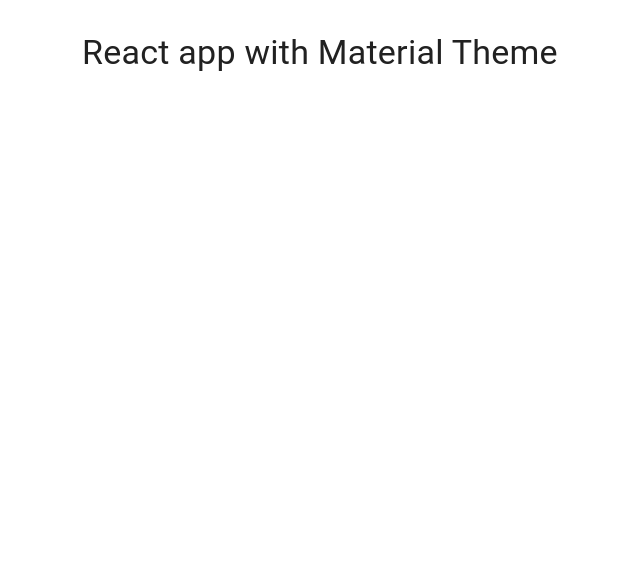
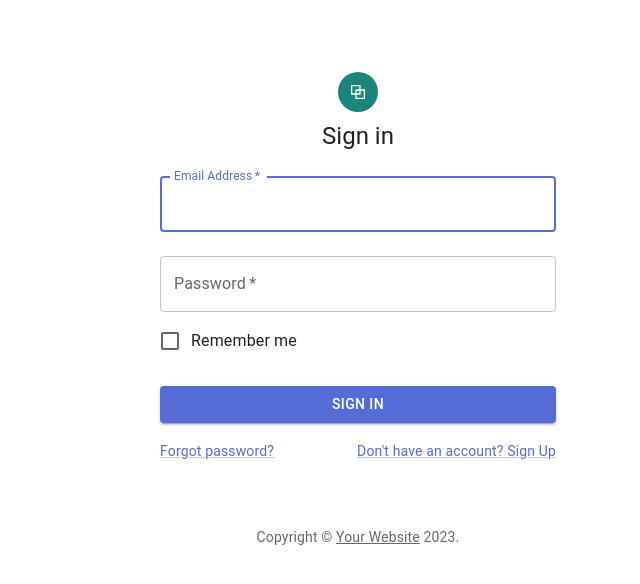
Before and after one commit to sachin96Boy/cba-assignment-react, a React (Vite) app: page / in a window 1280 px wide. Shown: the top 584 px of the page, without its empty margins (282-922 px from the left). Built offline with nearby package versions, Linux system fonts and the light colour scheme.

Commit message:
chor: routing and signinpage

```diff
--- a/package.json
+++ b/package.json
@@ -15,7 +15,10 @@
     "@fontsource/roboto": "^5.0.3",
     "@mui/material": "^5.13.6",
     "react": "^18.2.0",
-    "react-dom": "^18.2.0"
+    "react-dom": "^18.2.0",
+    "react-icons": "^4.10.1",
+    "react-router": "^6.14.0",
+    "react-router-dom": "^6.14.0"
   },
   "devDependencies": {
     "@types/react": "^18.0.37",
--- a/src/App.tsx
+++ b/src/App.tsx
@@ -1,16 +1,12 @@
-import Container from "@mui/material/Container";
-import Typography from "@mui/material/Typography";
-import Box from "@mui/material/Box";
+import { Route, Routes, Navigate } from "react-router-dom";
+import SignInScreen from "./pages/SigninScreen";
 
 function App() {
   return (
-    <Container maxWidth="sm">
-      <Box sx={{ my: 4 }}>
-        <Typography variant="h4" component="h1" gutterBottom>
-          React app with Material Theme
-        </Typography>
-      </Box>
-    </Container>
+    <Routes>
+      <Route path="/" element={<SignInScreen />} />
+      <Route path="*" element={<Navigate to={"/"} replace />} />
+    </Routes>
   );
 }
 
--- a/src/main.tsx
+++ b/src/main.tsx
@@ -3,12 +3,15 @@
 import App from "./App.tsx";
 import { CssBaseline, ThemeProvider } from "@mui/material";
 import theme from "./theme.tsx";
+import { BrowserRouter as Router } from "react-router-dom";
 
 ReactDOM.createRoot(document.getElementById("root") as HTMLElement).render(
   <React.StrictMode>
     <ThemeProvider theme={theme}>
       <CssBaseline />
-      <App />
+      <Router>
+        <App />
+      </Router>
     </ThemeProvider>
   </React.StrictMode>
 );
--- /dev/null
+++ b/src/pages/SigninScreen.tsx
@@ -0,0 +1,111 @@
+import * as React from "react";
+import Avatar from "@mui/material/Avatar";
+import Button from "@mui/material/Button";
+import CssBaseline from "@mui/material/CssBaseline";
+import TextField from "@mui/material/TextField";
+import FormControlLabel from "@mui/material/FormControlLabel";
+import Checkbox from "@mui/material/Checkbox";
+import Link from "@mui/material/Link";
+import Grid from "@mui/material/Grid";
+import Box from "@mui/material/Box";
+import { AiOutlineBlock } from "react-icons/ai";
+import Typography from "@mui/material/Typography";
+import Container from "@mui/material/Container";
+
+
+function Copyright(props: any) {
+  return (
+    <Typography
+      variant="body2"
+      color="text.secondary"
+      align="center"
+      {...props}
+    >
+      {"Copyright © "}
+      <Link color="inherit" href="https://mui.com/">
+        Your Website
+      </Link>{" "}
+      {new Date().getFullYear()}
+      {"."}
+    </Typography>
+  );
+}
+
+export default function SignInScreen() {
+  const handleSubmit = (event: React.FormEvent<HTMLFormElement>) => {
+    event.preventDefault();
+    const data = new FormData(event.currentTarget);
+    console.log({
+      email: data.get("email"),
+      password: data.get("password"),
+    });
+  };
+
+  return (
+    <Container component="main" maxWidth="xs">
+      <CssBaseline />
+      <Box
+        sx={{
+          marginTop: 8,
+          display: "flex",
+          flexDirection: "column",
+          alignItems: "center",
+        }}
+      >
+        <Avatar sx={{ m: 1, bgcolor: "secondary.main" }}>
+          <AiOutlineBlock />
+        </Avatar>
+        <Typography component="h1" variant="h5">
+          Sign in
+        </Typography>
+        <Box component="form" onSubmit={handleSubmit} noValidate sx={{ mt: 1 }}>
+          <TextField
+            margin="normal"
+            required
+            fullWidth
+            id="email"
+            label="Email Address"
+            name="email"
+            autoComplete="email"
+            autoFocus
+          />
+          <TextField
+            margin="normal"
+            required
+            fullWidth
+            name="password"
+            label="Password"
+            type="password"
+            id="password"
+            autoComplete="current-password"
+          />
+          <FormControlLabel
+            control={<Checkbox value="remember" color="primary" />}
+            label="Remember me"
+          />
+          <Button
+            type="submit"
+            fullWidth
+            variant="contained"
+            sx={{ mt: 3, mb: 2 }}
+          >
+            Sign In
+          </Button>
+          <Grid container>
+            <Grid item xs>
+              <Link href="#" variant="body2">
+                Forgot password?
+              </Link>
+            </Grid>
+            <Grid item>
+              <Link href="#" variant="body2">
+                {"Don't have an account? Sign Up"}
+              </Link>
+            </Grid>
+          </Grid>
+        </Box>
+      </Box>
+      <Copyright sx={{ mt: 8, mb: 4 }} />
+    </Container>
+  );
+}
```
Also changed, not shown: 1 other file (tests, documents, lock files or other folders).
